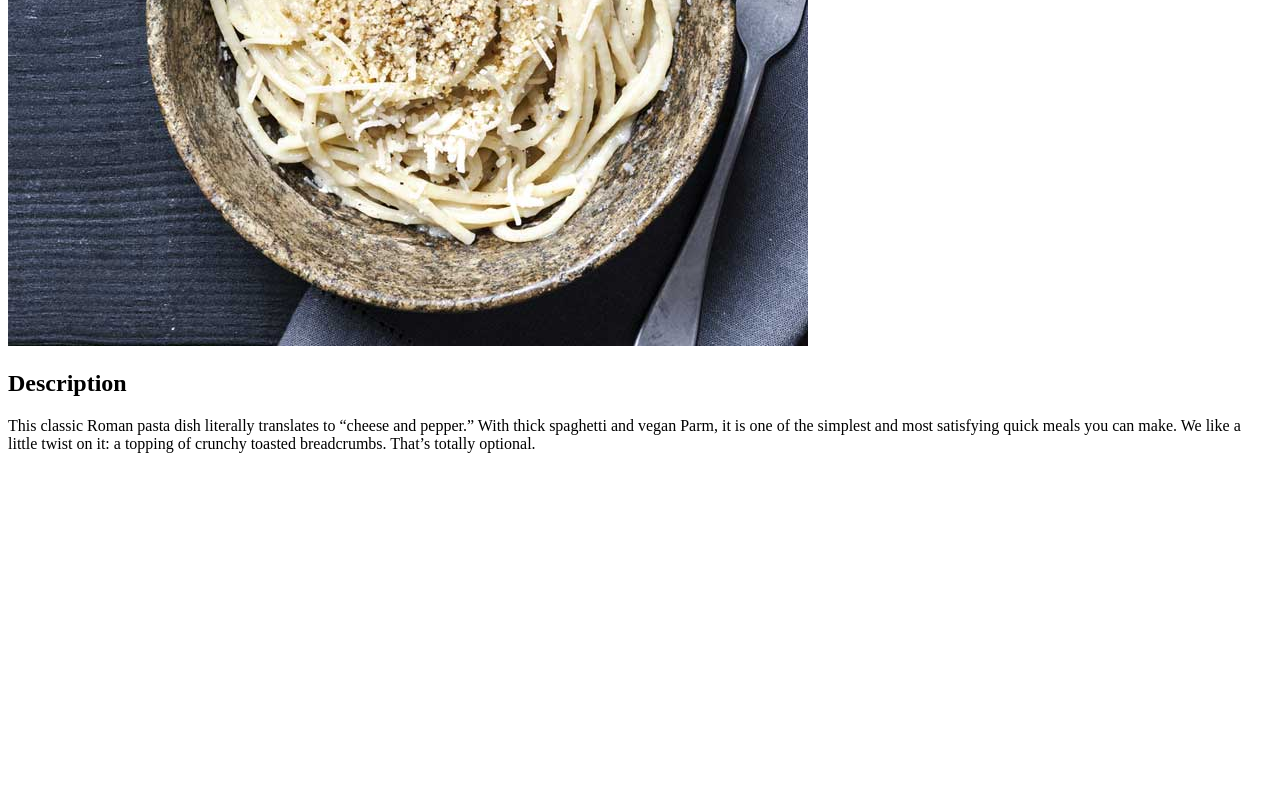
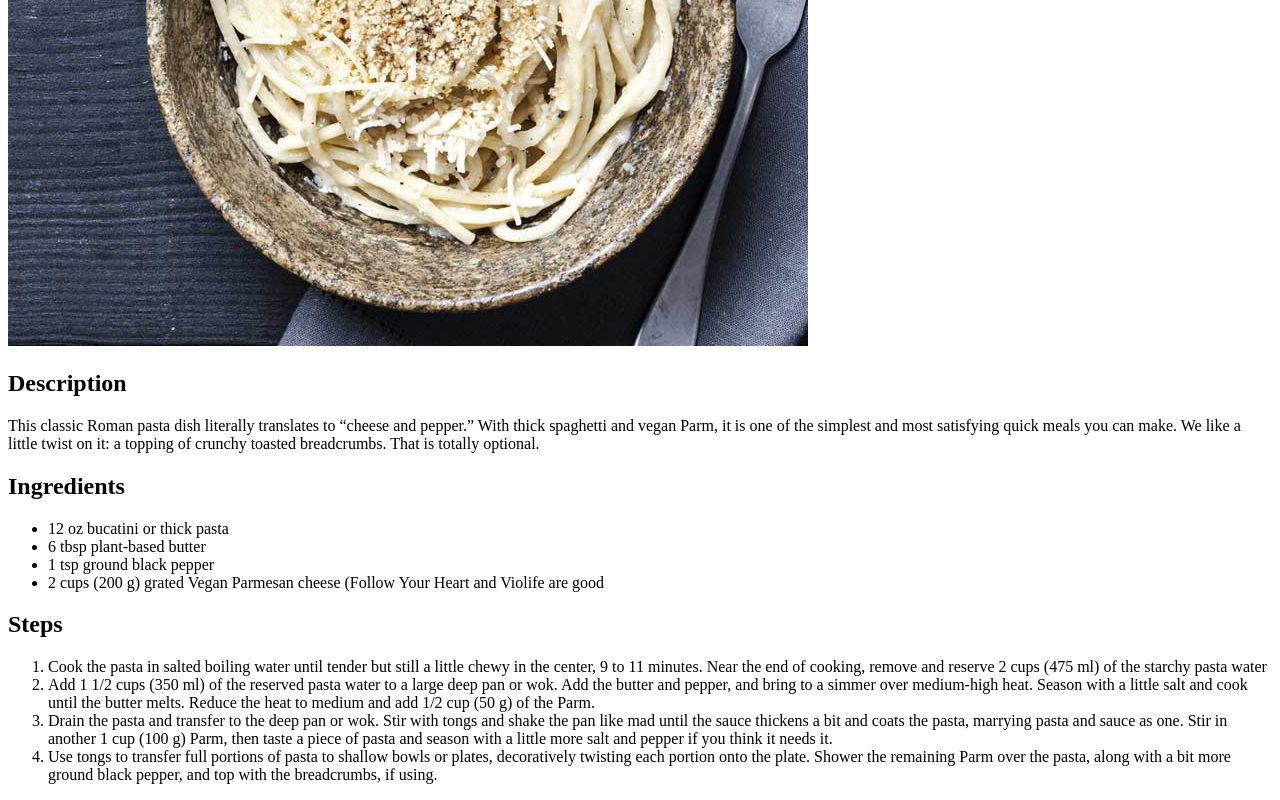
Before and after one commit to keysInAi/odin-recipes, a plain HTML site: page recipes/cacio-e-pepe.html in a window 1280 px wide. Shown: the part 534-1334 px from the top of the page. Before the commit the page ends 1003 px from the top, so only its background shows below. Drawn offline with Linux system fonts and the light colour scheme.

Commit message:
Add content to cacio-e-pepe page and link cacio-e-pepe page to homepage

```diff
--- a/recipes/cacio-e-pepe.html
+++ b/recipes/cacio-e-pepe.html
@@ -10,6 +10,20 @@
     <h1>Cacio e Pepe</h1>
         <img src="./images/cacio-e-pepe.jpeg" alt="picture of cacio e pepe dish">
     <h2>Description</h2>
-        <p>This classic Roman pasta dish literally translates to “cheese and pepper.” With thick spaghetti and vegan Parm, it is one of the simplest and most satisfying quick meals you can make. We like a little twist on it: a topping of crunchy toasted breadcrumbs. That’s totally optional.</p>
+        <p>This classic Roman pasta dish literally translates to “cheese and pepper.” With thick spaghetti and vegan Parm, it is one of the simplest and most satisfying quick meals you can make. We like a little twist on it: a topping of crunchy toasted breadcrumbs. That is totally optional.</p>
+    <h2>Ingredients</h2>
+        <ul>
+            <li>12 oz bucatini or thick pasta</li>
+            <li>6 tbsp plant-based butter</li>
+            <li>1 tsp ground black pepper</li>
+            <li>2 cups (200 g) grated Vegan Parmesan cheese (Follow Your Heart and Violife are good</li>
+        </ul>
+    <h2>Steps</h2>
+        <ol>
+            <li>Cook the pasta in salted boiling water until tender but still a little chewy in the center, 9 to 11 minutes. Near the end of cooking, remove and reserve 2 cups (475 ml) of the starchy pasta water</li>
+            <li>Add 1 1/2 cups (350 ml) of the reserved pasta water to a large deep pan or wok. Add the butter and pepper, and bring to a simmer over medium-high heat. Season with a little salt and cook until the butter melts. Reduce the heat to medium and add 1/2 cup (50 g) of the Parm.</li>
+            <li>Drain the pasta and transfer to the deep pan or wok. Stir with tongs and shake the pan like mad until the sauce thickens a bit and coats the pasta, marrying pasta and sauce as one. Stir in another 1 cup (100 g) Parm, then taste a piece of pasta and season with a little more salt and pepper if you think it needs it.</li>
+            <li>Use tongs to transfer full portions of pasta to shallow bowls or plates, decoratively twisting each portion onto the plate. Shower the remaining Parm over the pasta, along with a bit more ground black pepper, and top with the breadcrumbs, if using.</li>
+        </ol>
 </body>
 </html>
```
Also changed, not shown: index.html (+1 -0 lines).
